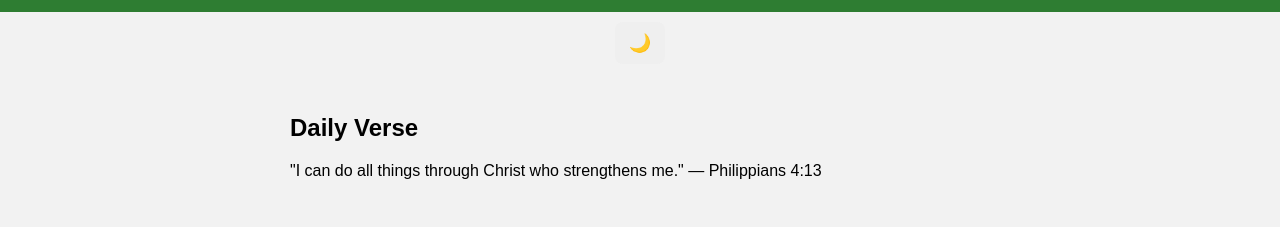
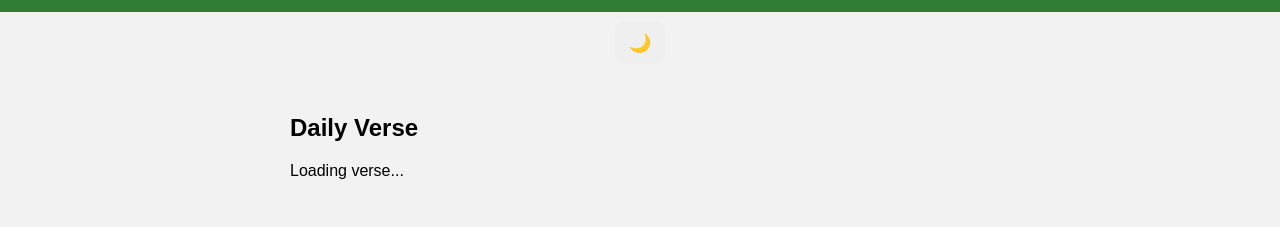
Before and after one commit to iamoptimusdad11/Walk-with-Christ, a plain HTML site: page index.html in a window 1280 px wide. Shown: the part 573-800 px from the top of the page. Drawn offline with Linux system fonts and the light colour scheme.

Commit message:
Update index.html

```diff
--- a/index.html
+++ b/index.html
@@ -151,10 +151,10 @@
   <div class="content">
 
     <!-- VERSE -->
-    <div id="verse" class="section">
-      <h2>Daily Verse</h2>
-      <p>"I can do all things through Christ who strengthens me." — Philippians 4:13</p>
-    </div>
+  <div id="verse" class="section">
+  <h2>Daily Verse</h2>
+  <p id="daily-verse">Loading verse...</p>
+</div>
 
 
 
```
